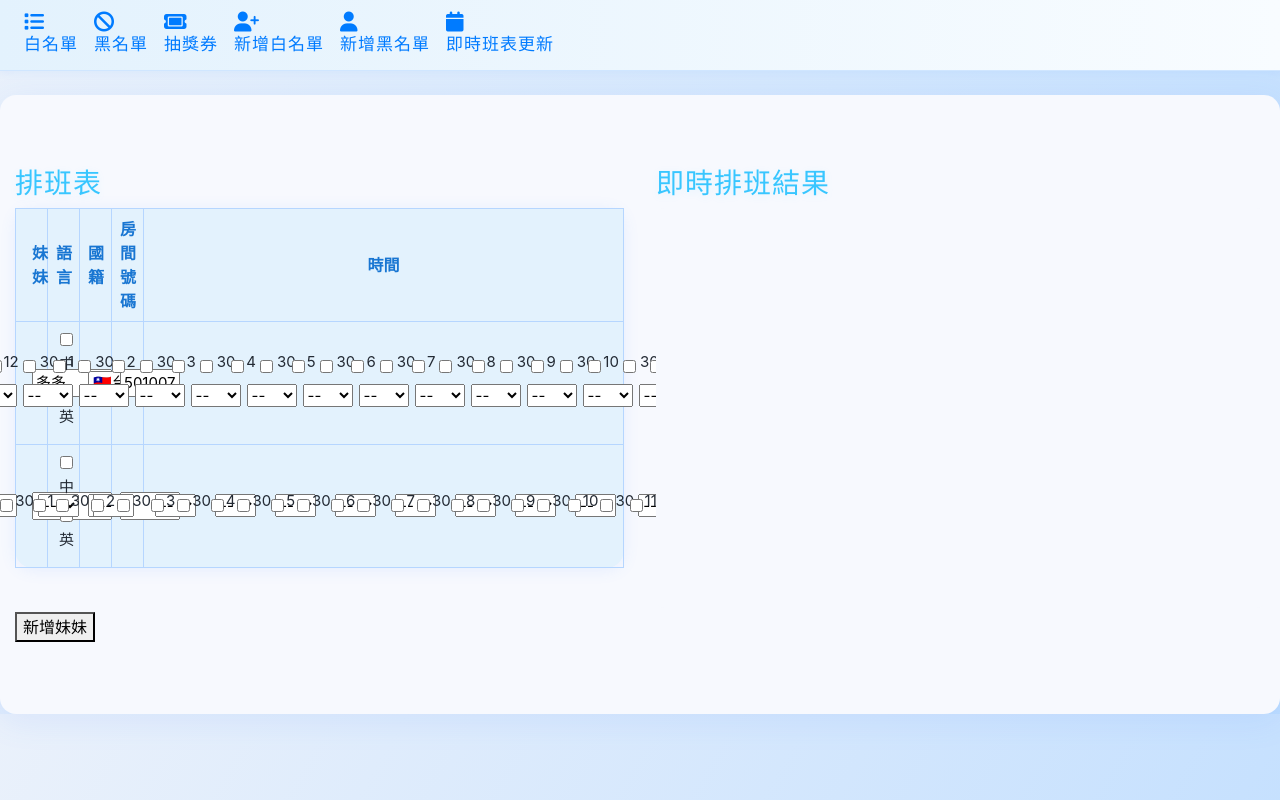
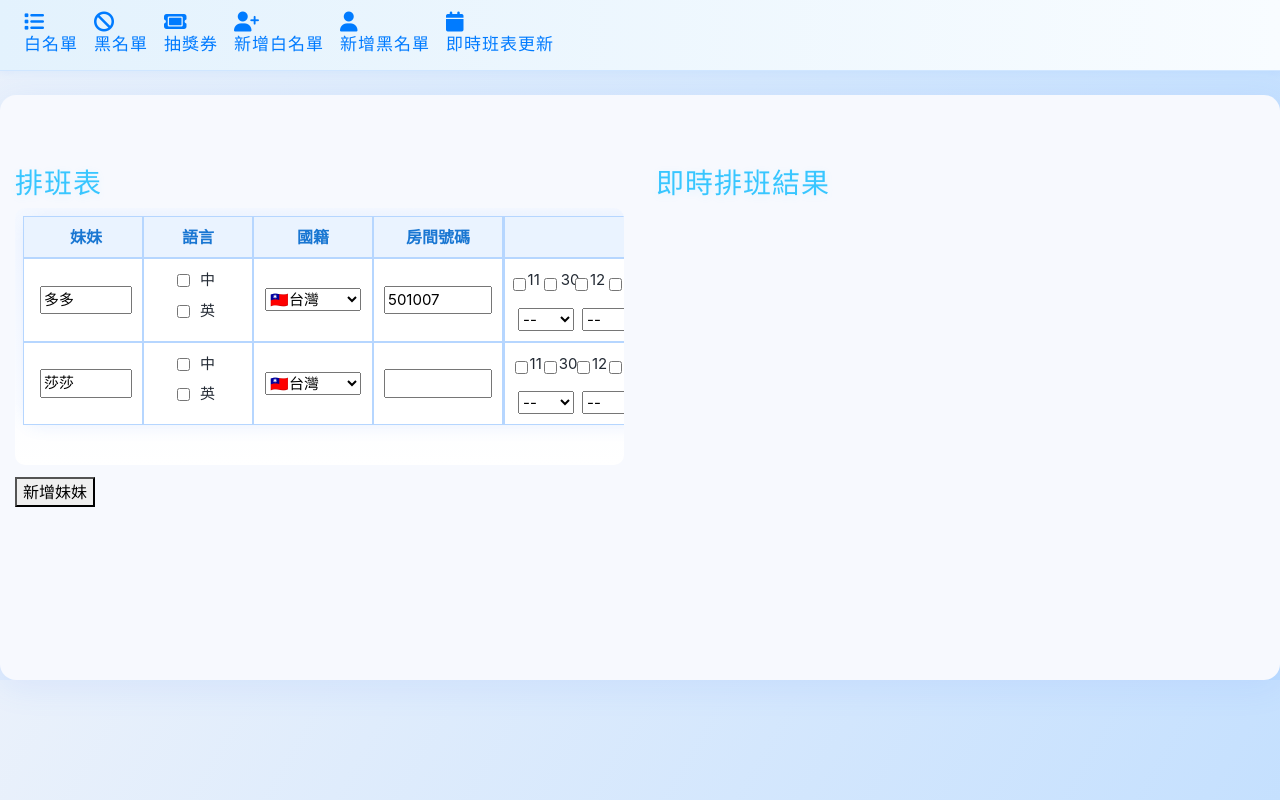
Before and after one commit to Suan0503/Test_Mod, a Flask app: page /admin/schedule/ in a window 1280 px wide. Run offline with Flask 3, Linux system fonts and the light colour scheme.

Commit message:
Update schedule.html

```diff
--- a/templates/schedule.html
+++ b/templates/schedule.html
@@ -1,42 +1,66 @@
 {% extends 'admin_custom_master.html' %}
 {% block body %}
 <style>
-  .schedule-table { border-collapse: collapse; width:100%; }
-  .schedule-table th, .schedule-table td { border:1px solid #b6d6ff; padding:8px 10px; text-align:center; }
-  .schedule-table th { background:#e3f2fd; }
-  .add-girl-btn { margin-top:12px; }
-  .nation-select { width:90px; }
-  .room-input { width:60px; }
-  .lang-check { margin:0 4px; }
-  .time-cell { min-width:54px; display:flex; align-items:center; justify-content:center; gap:2px; }
-  .time-row { display:flex; justify-content:center; gap:6px; margin-bottom:2px; }
-  .time-select-row { display:flex; justify-content:center; gap:6px; margin-bottom:8px; }
+  .schedule-shell{ overflow:auto; background:linear-gradient(180deg,#f4f8ff 0%,#fff 100%); padding:8px; border-radius:10px; }
+  .schedule-table{ border-collapse:separate; border-spacing:0; min-width:980px; width:100%; table-layout:fixed; }
+  .schedule-table th, .schedule-table td{ border:1px solid #b6d6ff; padding:8px 10px; text-align:center; background:#fff; }
+  .schedule-table thead th{ background:#eaf3ff; font-weight:600; }
+
+  /* 固定左側四欄 */
+  .sticky{ position:sticky; z-index:2; background:#fff; }
+  .c0{ left:0;    width:120px; text-align:left; }
+  .c1{ left:120px; width:110px; }
+  .c2{ left:230px; width:120px; }
+  .c3{ left:350px; width:130px; }
+  /* 時間欄：放在左欄之外，避免被壓縮 */
+  .time-col{ min-width:900px; }
+
+  /* 邊框處理（sticky 欄與右側交界） */
+  .schedule-table .sticky{ box-shadow: 2px 0 0 #b6d6ff; }
+
+  /* 表單微調 */
+  .girl-name{ width:92px; }
+  .nation-select{ width:96px; }
+  .room-input{ width:100%; max-width:110px; }
+  .lang-check{ margin:0 6px 0 4px; vertical-align:middle; }
+  .lang-group label{ display:inline-flex; align-items:center; gap:4px; margin-right:8px; }
+
+  .time-row{ display:flex; justify-content:flex-start; gap:8px; flex-wrap:nowrap; margin-bottom:4px; padding:2px 4px; }
+  .time-select-row{ display:flex; justify-content:flex-start; gap:8px; flex-wrap:nowrap; padding:2px 4px; }
+  .time-cell{ min-width:56px; display:flex; align-items:center; justify-content:center; gap:2px; }
+  .duration{ width:56px; }
+  .add-girl-btn{ margin-top:12px; }
 </style>
 
-<div class="schedule-main" style="display:flex;gap:32px;padding:32px 0;">
-  <div style="flex:1;min-width:320px;">
+<div class="schedule-main" style="display:flex; gap:32px; padding:32px 0;">
+  <div style="flex:1; min-width:320px;">
     <h3>排班表</h3>
+
+    <div class="schedule-shell">
       <table class="schedule-table" id="schedule-table">
         <thead>
           <tr>
-          <th style="padding-left:16px;">妹妹</th>
-          <th style="padding-left:8px;">語言</th>
-          <th style="padding-left:8px;">國籍</th>
-          <th style="padding-left:8px;">房間號碼</th>
-          <th colspan="15">時間</th>
+            <th class="sticky c0" style="padding-left:16px;">妹妹</th>
+            <th class="sticky c1">語言</th>
+            <th class="sticky c2">國籍</th>
+            <th class="sticky c3">房間號碼</th>
+            <th class="time-col" colspan="15">時間</th>
           </tr>
         </thead>
+
         <tbody id="girl-rows">
           <!-- 多多 -->
           <tr>
-          <td style="padding-left:16px;">
-            <input type="text" value="多多" class="girl-name" style="width:80px;">
+            <td class="sticky c0" style="padding-left:16px;">
+              <input type="text" value="多多" class="girl-name">
             </td>
-          <td style="padding-left:8px;">
+            <td class="sticky c1">
+              <div class="lang-group">
                 <label><input type="checkbox" class="lang-check" value="zh">中</label>
                 <label><input type="checkbox" class="lang-check" value="en">英</label>
+              </div>
             </td>
-          <td style="padding-left:8px;">
+            <td class="sticky c2">
               <select class="nation-select">
                 <option value="tw">🇹🇼台灣</option>
                 <option value="vn">🇻🇳越南</option>
@@ -44,10 +68,10 @@
                 <option value="id">🇮🇩印尼</option>
               </select>
             </td>
-          <td style="padding-left:8px;">
+            <td class="sticky c3">
               <input type="text" class="room-input" value="501007">
             </td>
-          <td colspan="15">
+            <td class="time-col" colspan="15">
               <div class="time-row">
                 {% set timeslots = [11,12,1,2,3,4,5,6,7,8,9,10,11,12,1] %}
                 {% for t in timeslots %}
@@ -61,8 +85,8 @@
               </div>
               <div class="time-select-row">
                 {% for t in timeslots %}
-                <span style="display:flex;align-items:center;justify-content:center;">
-                  <select class="duration" style="width:50px;">
+                  <span style="display:flex; align-items:center; justify-content:center;">
+                    <select class="duration">
                       <option value="">--</option>
                       <option value="60">60</option>
                       <option value="90">90</option>
@@ -73,16 +97,18 @@
             </td>
           </tr>
 
-        <!-- 莎莎 -->
+          <!-- 莎莎（結構與多多一致） -->
           <tr>
-          <td style="padding-left:16px;">
-            <input type="text" value="莎莎" class="girl-name" style="width:80px;">
+            <td class="sticky c0" style="padding-left:16px;">
+              <input type="text" value="莎莎" class="girl-name">
             </td>
-          <td style="padding-left:8px;">
+            <td class="sticky c1">
+              <div class="lang-group">
                 <label><input type="checkbox" class="lang-check" value="zh">中</label>
                 <label><input type="checkbox" class="lang-check" value="en">英</label>
+              </div>
             </td>
-          <td style="padding-left:8px;">
+            <td class="sticky c2">
               <select class="nation-select">
                 <option value="tw">🇹🇼台灣</option>
                 <option value="vn">🇻🇳越南</option>
@@ -90,10 +116,10 @@
                 <option value="id">🇮🇩印尼</option>
               </select>
             </td>
-          <td style="padding-left:8px;">
+            <td class="sticky c3">
               <input type="text" class="room-input" value="">
             </td>
-          <td colspan="15">
+            <td class="time-col" colspan="15">
               <div class="time-row">
                 {% set timeslots = [11,12,1,2,3,4,5,6,7,8,9,10,11,12,1] %}
                 {% for t in timeslots %}
@@ -101,8 +127,14 @@
                     <input type="checkbox" class="hour-check" data-hour="{{ t }}" data-half="0">
                     <label>{{ t }}</label>
                     <input type="checkbox" class="half-check" data-hour="{{ t }}" data-half="1">
-                  <label>30</label><br>
-                  <select class="duration" style="width:50px;">
+                    <label>30</label>
+                  </span>
+                {% endfor %}
+              </div>
+              <div class="time-select-row">
+                {% for t in timeslots %}
+                  <span style="display:flex; align-items:center; justify-content:center;">
+                    <select class="duration">
                       <option value="">--</option>
                       <option value="60">60</option>
                       <option value="90">90</option>
@@ -114,129 +146,130 @@
           </tr>
         </tbody>
       </table>
+    </div>
+
     <button class="add-girl-btn" onclick="addGirlRow()">新增妹妹</button>
   </div>
 
-  <div style="flex:1;min-width:320px;">
+  <div style="flex:1; min-width:320px;">
     <h3>即時排班結果</h3>
-    <div id="output-area" style="background:#f7f9fe;border-radius:8px;min-height:400px;padding:16px;font-size:16px;white-space:pre-line;"></div>
+    <div id="output-area" style="background:#f7f9fe; border-radius:8px; min-height:400px; padding:16px; font-size:16px; white-space:pre-line;"></div>
   </div>
 </div>
 
 <script>
-  function addGirlRow() {
+  function addGirlRow(){
     const tbody = document.getElementById('girl-rows');
     const tr = document.createElement('tr');
+    const timeslots = [11,12,1,2,3,4,5,6,7,8,9,10,11,12,1];
+
     let html = `
-      <td style='padding-left:16px;'>
-        <input type='text' value='' class='girl-name' style='width:80px;'>
+      <td class="sticky c0" style="padding-left:16px;">
+        <input type="text" value="" class="girl-name">
       </td>
-      <td style='padding-left:8px;'>
-        <label><input type='checkbox' class='lang-check' value='zh'>中</label>
-        <label><input type='checkbox' class='lang-check' value='en'>英</label>
+      <td class="sticky c1">
+        <div class="lang-group">
+          <label><input type="checkbox" class="lang-check" value="zh">中</label>
+          <label><input type="checkbox" class="lang-check" value="en">英</label>
+        </div>
       </td>
-      <td style='padding-left:8px;'>
-        <select class='nation-select'>
-          <option value='tw'>🇹🇼台灣</option>
-          <option value='vn'>🇻🇳越南</option>
-          <option value='th'>🇹🇭泰國</option>
-          <option value='id'>🇮🇩印尼</option>
+      <td class="sticky c2">
+        <select class="nation-select">
+          <option value="tw">🇹🇼台灣</option>
+          <option value="vn">🇻🇳越南</option>
+          <option value="th">🇹🇭泰國</option>
+          <option value="id">🇮🇩印尼</option>
         </select>
       </td>
-      <td style='padding-left:8px;'>
-        <input type='text' class='room-input'>
+      <td class="sticky c3">
+        <input type="text" class="room-input">
       </td>
-      <td colspan='15'>
-        <div class='time-row'>`;
+      <td class="time-col" colspan="15">
+        <div class="time-row">`;
 
-    const timeslots = [11,12,1,2,3,4,5,6,7,8,9,10,11,12,1];
-    for (let t of timeslots) {
+    for(const t of timeslots){
       html += `
-        <span class='time-cell'>
-          <input type='checkbox' class='hour-check' data-hour='${t}' data-half='0'>
-          <label style='margin-right:2px;'>${t}</label>
-          <input type='checkbox' class='half-check' data-hour='${t}' data-half='1'>
-          <label style='margin-left:2px;'>30</label>
+        <span class="time-cell">
+          <input type="checkbox" class="hour-check" data-hour="${t}" data-half="0">
+          <label style="margin-right:2px;">${t}</label>
+          <input type="checkbox" class="half-check" data-hour="${t}" data-half="1">
+          <label style="margin-left:2px;">30</label>
         </span>`;
     }
 
-    html += `</div><div class='time-select-row'>`;
-    for (let t of timeslots) {
+    html += `</div><div class="time-select-row">`;
+    for(const t of timeslots){
       html += `
-        <span style='display:flex;align-items:center;justify-content:center;'>
-          <select class='duration' style='width:50px;'>
-            <option value=''>--</option>
-            <option value='60'>60</option>
-            <option value='90'>90</option>
+        <span style="display:flex; align-items:center; justify-content:center;">
+          <select class="duration">
+            <option value="">--</option>
+            <option value="60">60</option>
+            <option value="90">90</option>
           </select>
         </span>`;
     }
     html += `</div></td>`;
+
     tr.innerHTML = html;
     tbody.appendChild(tr);
   }
 
-  function getNationInfo(nation, langs) {
-    let emoji = '';
-    let lang = '';
-    if (nation === 'tw') emoji = '🇹🇼';
-    if (nation === 'vn') emoji = '🇻🇳';
-    if (nation === 'th') emoji = '🇹🇭';
-    if (nation === 'id') emoji = '🇮🇩';
+  function getNationInfo(nation, langs){
+    let emoji='', lang='';
+    if(nation==='tw') emoji='🇹🇼';
+    if(nation==='vn') emoji='🇻🇳';
+    if(nation==='th') emoji='🇹🇭';
+    if(nation==='id') emoji='🇮🇩';
 
-    if (langs.includes('zh') && nation === 'vn') lang = '中越文溝通';
-    else if (langs.includes('zh') && nation === 'th') lang = '中泰文溝通';
-    else if (langs.includes('zh') && nation === 'tw') lang = '中文溝通';
-    else if (langs.includes('en') && nation === 'vn') lang = '英越文溝通';
-    else if (langs.includes('en') && nation === 'th') lang = '英泰文溝通';
-    else if (nation === 'vn') lang = '越文溝通';
-    else if (nation === 'th') lang = '泰文溝通';
-    else if (nation === 'id') lang = '印尼文溝通';
-    else lang = '';
-
+    if(langs.includes('zh') && nation==='vn') lang='中越文溝通';
+    else if(langs.includes('zh') && nation==='th') lang='中泰文溝通';
+    else if(langs.includes('zh') && nation==='tw') lang='中文溝通';
+    else if(langs.includes('en') && nation==='vn') lang='英越文溝通';
+    else if(langs.includes('en') && nation==='th') lang='英泰文溝通';
+    else if(nation==='vn') lang='越文溝通';
+    else if(nation==='th') lang='泰文溝通';
+    else if(nation==='id') lang='印尼文溝通';
     return { emoji, lang };
   }
 
-  function getScheduleResult() {
+  function getScheduleResult(){
     const tbody = document.getElementById('girl-rows');
     const timeslots = [11,12,1,2,3,4,5,6,7,8,9,10,11,12,1];
     let result = '';
 
-    for (const tr of tbody.children) {
+    for(const tr of tbody.children){
       const name = tr.querySelector('.girl-name').value.trim();
-      const langChecks = tr.querySelectorAll('.lang-check');
-      const langs = Array.from(langChecks).filter(c => c.checked).map(c => c.value);
-      const nationSelect = tr.querySelector('.nation-select');
-      const nation = nationSelect.value;
+      if(!name) continue;
+
+      const langs = Array.from(tr.querySelectorAll('.lang-check')).filter(c=>c.checked).map(c=>c.value);
+      const nation = tr.querySelector('.nation-select').value;
       const room = tr.querySelector('.room-input').value.trim();
 
-      if (!name) continue;
+      const nationInfo = getNationInfo(nation, langs);
+      let line = `💗${name} 11:00-01:00${nationInfo.emoji ? ' '+nationInfo.emoji : ''}➡️${nationInfo.lang ? nationInfo.lang : ''}${room ? ' ('+room+')' : ''}`;
 
-      const nationInfo = getNationInfo(nation, langs);
-      let line = `💗${name} 11:00-01:00${nationInfo.emoji ? ' ' + nationInfo.emoji : ''}➡️${nationInfo.lang ? nationInfo.lang : ''}${room ? ' ('+room+')' : ''}`;
-
-      let slots = [];
       const hourCells = tr.querySelectorAll('.time-cell');
-      for (let i=0; i<hourCells.length; i++) {
+      const slots = [];
+      for(let i=0;i<hourCells.length;i++){
         const hourCheck = hourCells[i].querySelector('.hour-check');
         const halfCheck = hourCells[i].querySelector('.half-check');
-        const duration = hourCells[i].querySelector('.duration').value;
+        const duration = tr.querySelectorAll('.duration')[i].value;
 
-        if (hourCheck.checked && halfCheck.checked && duration) {
+        if(hourCheck.checked && halfCheck.checked && duration){
           slots.push(`${timeslots[i]}30/${duration}`);
-        } else if (hourCheck.checked && duration) {
-          slots.push(`${timeslots[i]<10 ? '0'+timeslots[i] : timeslots[i]}:00/${duration}`);
-        } else if (halfCheck.checked && duration) {
+        }else if(hourCheck.checked && duration){
+          const h = timeslots[i] < 10 ? '0'+timeslots[i] : timeslots[i];
+          slots.push(`${h}:00/${duration}`);
+        }else if(halfCheck.checked && duration){
           slots.push(`${timeslots[i]}30/${duration}`);
         }
       }
 
-      if (slots.length) {
+      if(slots.length){
         line += '\n' + slots.join('\n');
         result += line + '\n\n';
       }
     }
-
     document.getElementById('output-area').innerText = result.trim();
   }
 
```
Lines whose indentation alone changed are shown as unchanged.
